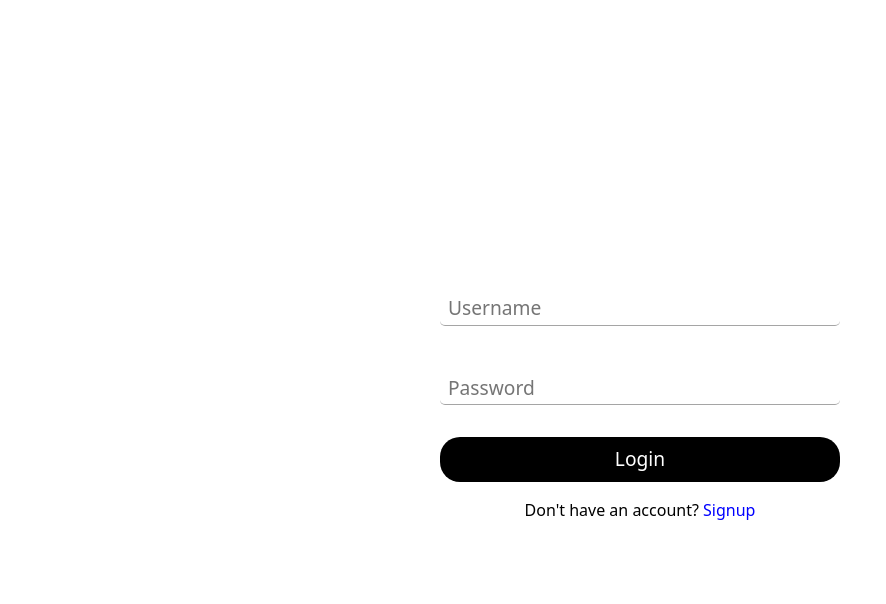
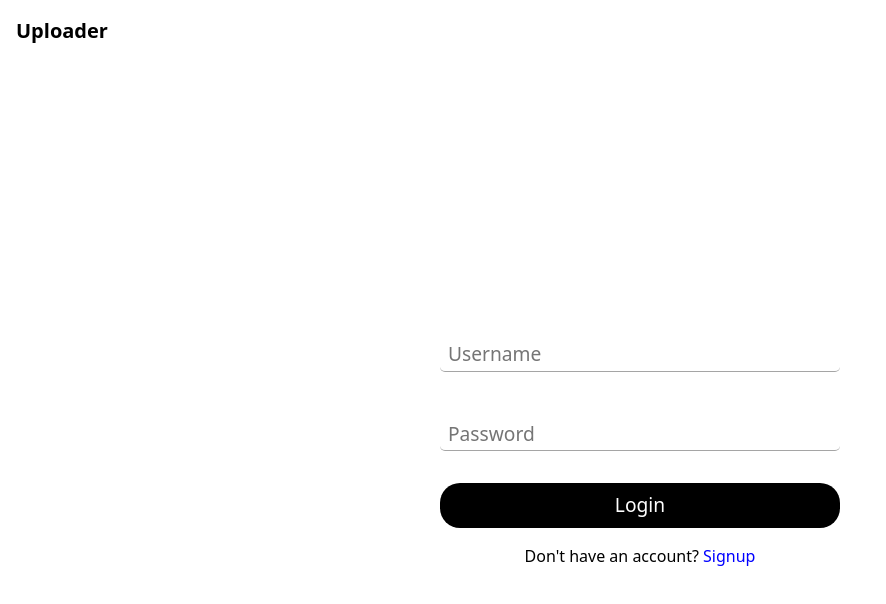
Before and after one commit to Ayoroq/uploader_frontend, a React (Vite) app: page /login in a window 1280 px wide. Shown: the top 604 px of the page, without its empty margins (0-886 px from the left). Built offline with nearby package versions, Linux system fonts and the light colour scheme; no server answers.

Commit message:
Removed the navbar visibility restriction

```diff
--- a/src/App.jsx
+++ b/src/App.jsx
@@ -1,6 +1,6 @@
 import "./reset.css";
 import { useEffect, useRef } from "react";
-import { Outlet, useLocation } from "react-router";
+import { Outlet } from "react-router";
 import { gsap } from "gsap";
 import { ReactLenis } from "lenis/react";
 import Navbar from "./components/Navbar";
@@ -8,8 +8,7 @@ import { AuthProvider } from "./context/AuthContext";
 
 export default function App() {
   const lenisRef = useRef();
-  const location = useLocation();
-  const hideNavbar = ["/login", "/signup"].includes(location.pathname);
+
 
   useEffect(() => {
     function update(time) {
@@ -24,7 +23,7 @@ export default function App() {
     <ReactLenis root options={{ autoRaf: false }} ref={lenisRef}>
       <AuthProvider>
         <>
-          {!hideNavbar && <Navbar />}
+          <Navbar />
           <Outlet />
         </>
       </AuthProvider>
```
